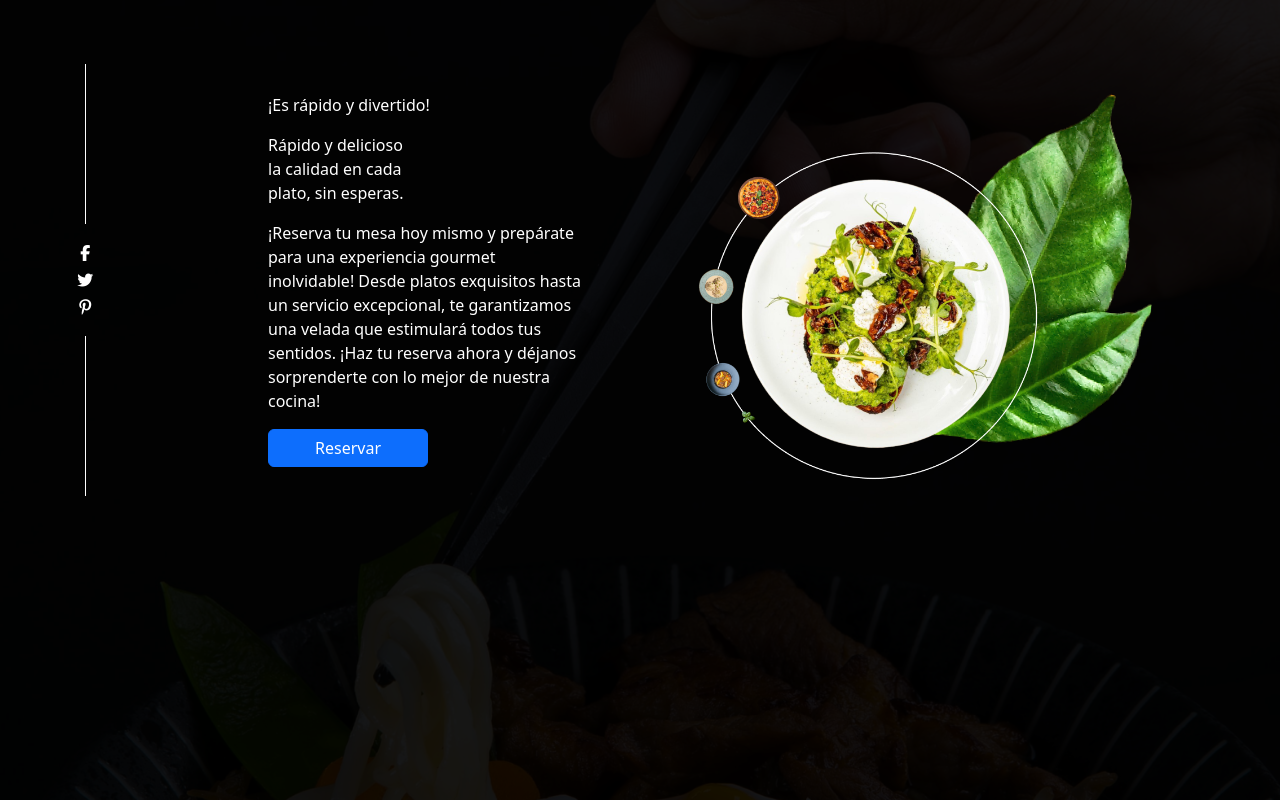
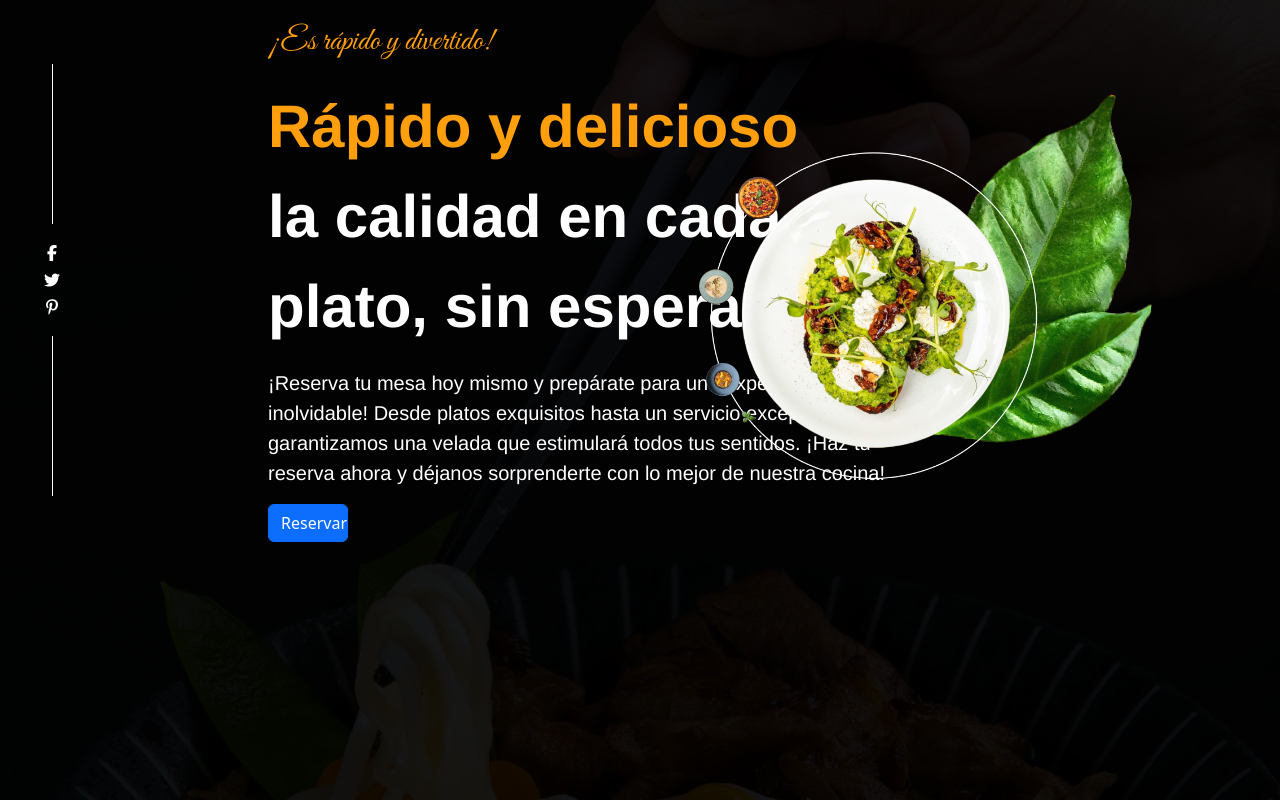
Before and after one commit to ftarulli/fd-git, a React (Vite) app: page / in a window 1280 px wide. Built offline with nearby package versions, Linux system fonts and the light colour scheme.

Commit message:
agrego tipografía y color al texto principal

```diff
--- a/index.html
+++ b/index.html
@@ -4,6 +4,12 @@
     <meta charset="UTF-8" />
     <link rel="icon" type="image/svg+xml" href="/vite.svg" />
     <meta name="viewport" content="width=device-width, initial-scale=1.0" />
+    <link rel="preconnect" href="https://fonts.googleapis.com" />
+    <link rel="preconnect" href="https://fonts.gstatic.com" crossorigin />
+    <link
+      href="https://fonts.googleapis.com/css2?family=Great+Vibes&display=swap"
+      rel="stylesheet"
+    />
     <title>Vite + React</title>
   </head>
   <body>
--- a/src/css/home.css
+++ b/src/css/home.css
@@ -3,10 +3,6 @@
   padding: 0;
   box-sizing: border-box;
 }
-
-/*tipografía*/
-
-@import url("https://fonts.googleapis.com/css2?family=Great+Vibes&display=swap");
 
 .container-imagen-principal {
   background-image: url(../assets/img_home/fideos-carne.png);
@@ -38,6 +34,7 @@
   justify-content: space-around;
   align-items: center;
   color: white;
+  width: 5rem;
 }
 
 .iconos-redes-principal {
@@ -58,15 +55,41 @@
 
 .container-texto-principal {
   color: white;
+  width: 40rem;
 }
 
 .boton-reserva {
   background-color: #ff9f0d;
-  width: 10rem;
+  width: 5rem;
+}
+
+.texto_uno {
+  font-family: "Great Vibes", cursive;
+  font-weight: 400;
+  font-style: normal;
+  color: #ff9f0d;
+  font-size: 32px;
+}
+
+.parrafo_uno {
+  font-family: Helvetica, sans-serif;
+  font-weight: bold;
+  font-size: 60px;
+}
+
+.parrafo_dos {
+  font-family: Helvetica, sans-serif;
+  font-size: 20px;
+}
+
+.texto_destacado {
+  color: #ff9f0d;
 }
 
 /*Columna imagen plato*/
-
+.container-imagen-plato {
+  width: 20rem;
+}
 .imagen-principal-plato {
   width: 150%;
 }
--- a/src/pages/HomePage.jsx
+++ b/src/pages/HomePage.jsx
@@ -27,13 +27,13 @@ const HomePage = () => {
           {/* Columna texto principal */}
           <div className="col-4">
             <div className="container-texto-principal">
-              <p>¡Es rápido y divertido!</p>
-              <p>
-                <span>Rápido y delicioso</span> <br /> la calidad en cada <br />{" "}
-                plato, sin esperas.
+              <p className="texto_uno">¡Es rápido y divertido!</p>
+              <p className="parrafo_uno">
+                <span className="texto_destacado">Rápido y delicioso</span>{" "}
+                <br /> la calidad en cada <br /> plato, sin esperas.
               </p>
 
-              <p>
+              <p className="parrafo_dos">
                 ¡Reserva tu mesa hoy mismo y prepárate para una experiencia
                 gourmet inolvidable! Desde platos exquisitos hasta un servicio
                 excepcional, te garantizamos una velada que estimulará todos tus
@@ -48,7 +48,7 @@ const HomePage = () => {
           </div>
 
           {/* Columna imagen principal */}
-          <div className="col-4">
+          <div className="col-4 container-imagen-plato">
             <img src={principal} alt="" className="imagen-principal-plato" />
           </div>
         </div>
```
